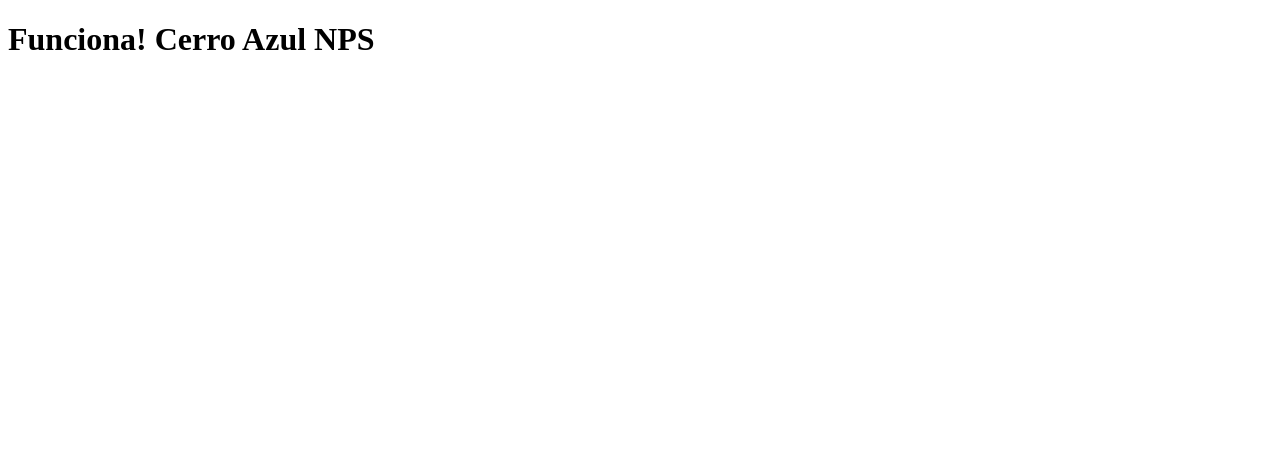
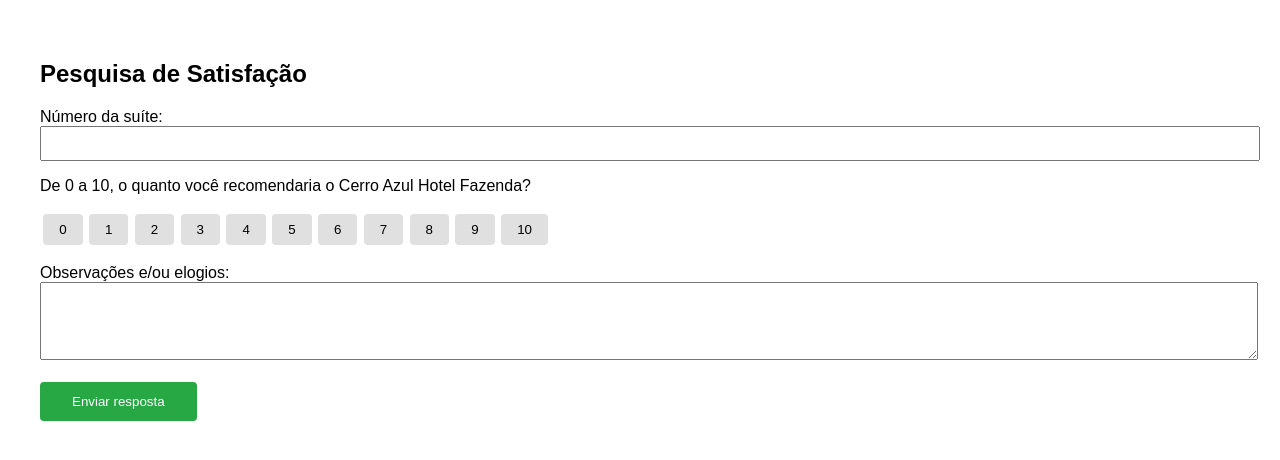
Before and after one commit to Cerroazul2025/nps-form-cerroazul, a Next.js app: page / in a window 1280 px wide. Shown: the top 460 px of the page. Built offline with nearby package versions, Linux system fonts and the light colour scheme.

Commit message:
Update index.js

```diff
--- a/pages/index.js
+++ b/pages/index.js
@@ -1,3 +1,105 @@
+import { useState } from 'react'
+import { createClient } from '@supabase/supabase-js'
+
+const supabase = createClient(
+  process.env.NEXT_PUBLIC_SUPABASE_URL,
+  process.env.NEXT_PUBLIC_SUPABASE_ANON_KEY
+)
+
 export default function Home() {
-  return <h1>Funciona! Cerro Azul NPS</h1>;
+  const [suíte, setSuíte] = useState('')
+  const [nota, setNota] = useState(null)
+  const [comentario, setComentario] = useState('')
+  const [enviado, setEnviado] = useState(false)
+  const [erro, setErro] = useState(false)
+
+  const handleSubmit = async (e) => {
+    e.preventDefault()
+    setErro(false)
+    setEnviado(false)
+
+    if (!nota || !suíte) {
+      setErro(true)
+      return
+    }
+
+    const { error } = await supabase.from('respostas_nps').insert([
+      {
+        suite: suíte,
+        score: nota,
+        comentario: comentario,
+      },
+    ])
+
+    if (error) {
+      setErro(true)
+    } else {
+      setEnviado(true)
+      setSuíte('')
+      setNota(null)
+      setComentario('')
+    }
+  }
+
+  return (
+    <div style={{ padding: '2rem', fontFamily: 'Arial' }}>
+      <h2>Pesquisa de Satisfação</h2>
+      <form onSubmit={handleSubmit}>
+        <label>Número da suíte:</label><br />
+        <input
+          type="text"
+          value={suíte}
+          onChange={(e) => setSuíte(e.target.value)}
+          style={{ marginBottom: '1rem', padding: '0.5rem', width: '100%' }}
+        /><br />
+
+        <label>De 0 a 10, o quanto você recomendaria o Cerro Azul Hotel Fazenda?</label><br />
+        <div style={{ margin: '1rem 0' }}>
+          {[...Array(11).keys()].map((num) => (
+            <button
+              key={num}
+              type="button"
+              onClick={() => setNota(num)}
+              style={{
+                margin: '0.2rem',
+                padding: '0.5rem 1rem',
+                backgroundColor: nota === num ? '#0070f3' : '#e0e0e0',
+                color: nota === num ? '#fff' : '#000',
+                border: 'none',
+                borderRadius: '4px',
+                cursor: 'pointer',
+              }}
+            >
+              {num}
+            </button>
+          ))}
+        </div>
+
+        <label>Observações e/ou elogios:</label><br />
+        <textarea
+          value={comentario}
+          onChange={(e) => setComentario(e.target.value)}
+          rows="4"
+          style={{ width: '100%', padding: '0.5rem' }}
+        ></textarea><br /><br />
+
+        <button
+          type="submit"
+          style={{
+            backgroundColor: '#28a745',
+            color: 'white',
+            padding: '0.75rem 2rem',
+            border: 'none',
+            borderRadius: '4px',
+            cursor: 'pointer'
+          }}
+        >
+          Enviar resposta
+        </button>
+
+        {enviado && <p style={{ color: 'green', marginTop: '1rem' }}>Obrigado pela sua resposta!</p>}
+        {erro && <p style={{ color: 'red', marginTop: '1rem' }}>Erro ao enviar. Verifique os campos e tente novamente.</p>}
+      </form>
+    </div>
+  )
 }
```
